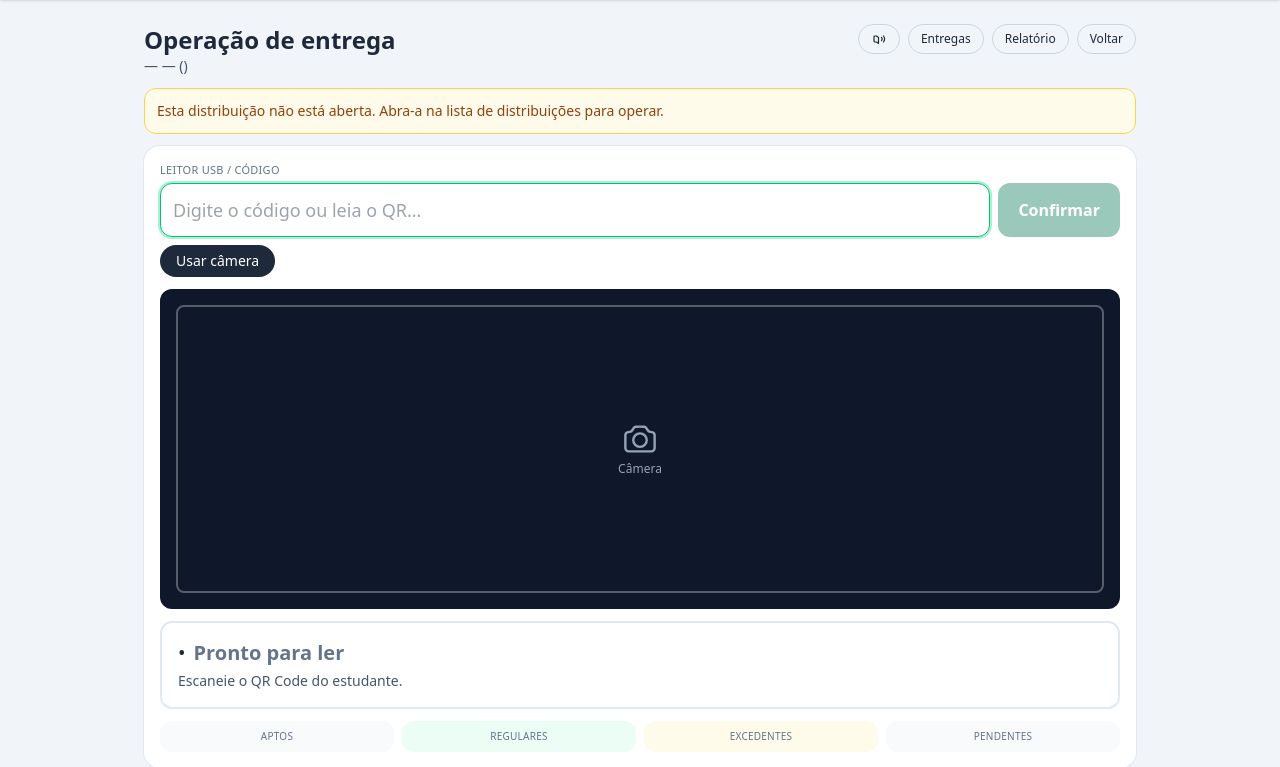
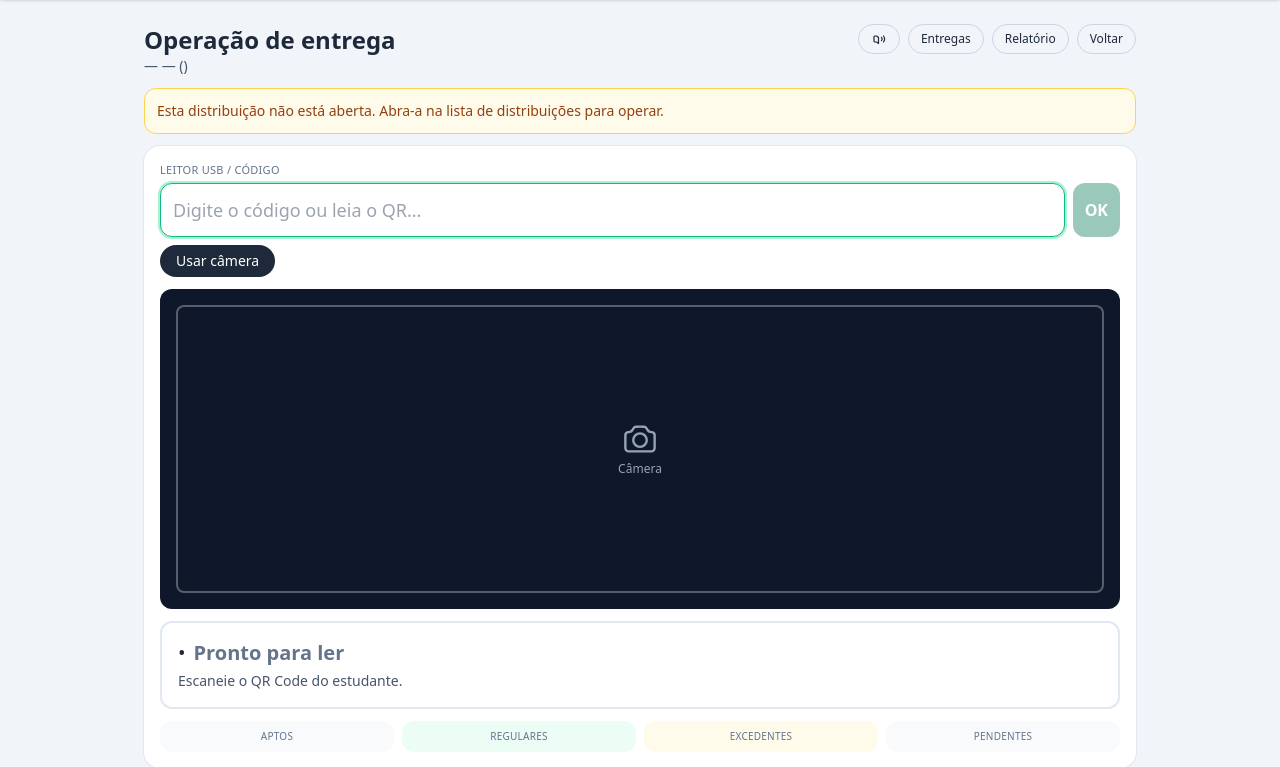
Before and after one commit to lucianovilasboas/pnae, a Django app: template templates/distributions/operation.html in a window 1280 px wide. Shown: the part 60-827 px from the top of the page. Run offline with Django 5.2, Linux system fonts and the light colour scheme; the template is opened without the code that fills it, so the values that code supplies are empty.

Commit message:
fix: botao OK compacto nao estoura a linha no mobile

```diff
--- a/apps/distributions/tests.py
+++ b/apps/distributions/tests.py
@@ -448,9 +448,10 @@ class OperationLayoutTests(DistributionFixture):
             reverse("distributions:operation", args=[self.distribution.pk])
         ).content.decode()
 
-    def test_campo_tem_botao_confirmar_ao_lado(self):
+    def test_campo_tem_botao_ok_ao_lado(self):
         self.assertIn('id="scan-confirm"', self.body)
-        self.assertIn("Confirmar", self.body)
+        self.assertIn("min-w-0", self.body)  # o campo pode encolher; linha não estoura
+        self.assertIn("OK", self.body)
 
     def test_camera_em_largura_total(self):
         self.assertIn("h-64 w-full", self.body)
--- a/templates/distributions/operation.html
+++ b/templates/distributions/operation.html
@@ -48,15 +48,15 @@
     <label for="scan" class="mb-1 block text-[11px] font-medium uppercase tracking-wide text-slate-500">
       Leitor USB / código
     </label>
-    <div class="flex items-stretch gap-2">
+    <div class="flex w-full items-stretch gap-2">
       <input id="scan" type="text" autofocus autocomplete="off"
              placeholder="Digite o código ou leia o QR…"
-             class="flex-1 rounded-xl border border-slate-300 p-3 text-lg
+             class="min-w-0 flex-1 rounded-xl border border-slate-300 p-3 text-lg
                     focus:border-emerald-500 focus:outline-none focus:ring-2 focus:ring-emerald-200">
       <button id="scan-confirm" type="button" disabled
-              class="shrink-0 rounded-xl bg-emerald-700 px-5 text-base font-semibold text-white
+              class="shrink-0 whitespace-nowrap rounded-xl bg-emerald-700 px-3 font-semibold text-white
                      hover:bg-emerald-800 disabled:cursor-not-allowed disabled:opacity-40">
-        Confirmar
+        OK
       </button>
     </div>
 
```
